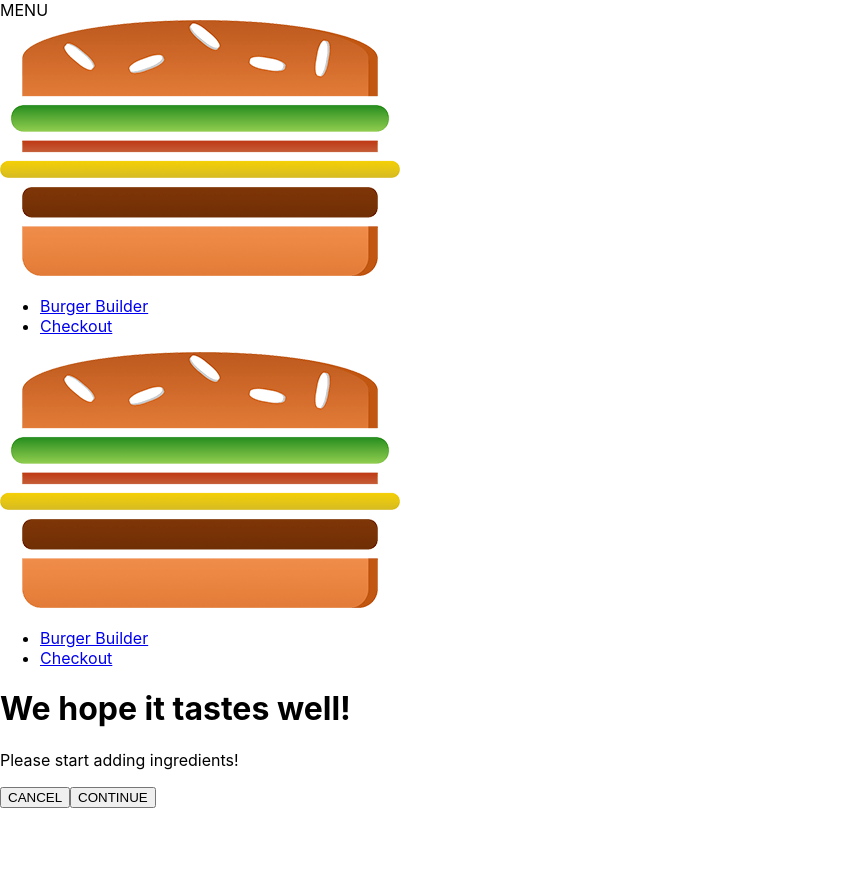
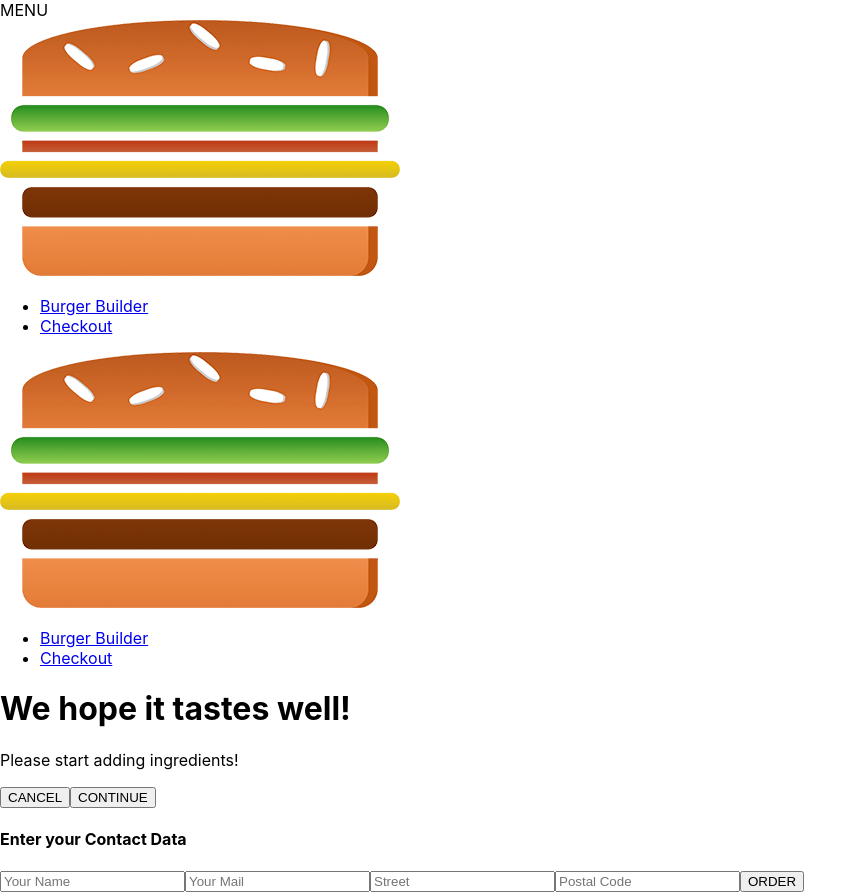
Before and after one commit to atm1504/ham-burger-react, a React app: page /checkout in a window 1280 px wide. Both pictures are taken after a click on the button "CONTINUE". Shown: the whole page, without its empty margins (0-867 px from the left). Before the commit the page ends 808 px from the top, so only its background shows below. Built offline with nearby package versions, Linux system fonts and the light colour scheme.

Commit message:
Add date to firebase

```diff
--- a/src/containers/BurgerBuilder/BurgerBuilder.js
+++ b/src/containers/BurgerBuilder/BurgerBuilder.js
@@ -107,34 +107,12 @@
 
     purchaseContinueHandler = () => {
         // alert("You are continuing")
-        // this.setState({ loading: true })
-        // const order = {
-        //     ingredients: this.state.ingredients,
-        //     price: this.state.totalPrice,
-        //     customer: {
-        //         name: "Amartya",
-        //         address: {
-        //             street: "Sahid shukummar saranni",
-        //             city: "Durgapur",
-        //             zipCode: "713212",
-        //             country: "India"
-        //         },
-        //         email: "test@test.com"
-        //     },
-        //     deliveryMethod: "COD"
-        // }
-        // axios.post("/orders.json", order)
-        //     .then(res => {
-        //         console.log(res)
-        //         this.setState({ loading: false, purchasing: false })
-        //     }).catch(err => {
-        //         console.log(err)
-        //         this.setState({ loading: false, purchasing: false })
-        //     })
+
         const queryParams = [];
         for (let i in this.state.ingredients) {
             queryParams.push(encodeURIComponent(i) + '=' + encodeURIComponent(this.state.ingredients[i]));
         }
+        queryParams.push('price=' + this.state.totalPrice)
         const queryString = queryParams.join('&');
         this.props.history.push({
             pathname: '/checkout',
--- a/src/containers/Checkout/Checkout.js
+++ b/src/containers/Checkout/Checkout.js
@@ -1,26 +1,36 @@
-import React, {Component} from 'react'
+import React, { Component } from 'react'
 
-import CheckoutSummary from '../../components/Order/CheckoutSummary/CheckoutSummary'
+import CheckoutSummary from '../../components/Order/CheckoutSummary/CheckoutSummary';
+
+import { Route } from "react-router-dom";
+import ContactData from './ContactData/ContactData';
 
 export default class Checkout extends Component {
     state = {
         ingredients: {
-            salad: 1,
-            meat: 1,
-            cheese: 1,
-            bacon: 1
-        }
+            salad: 0,
+            meat: 0,
+            cheese: 0,
+            bacon: 0
+        },
+        totalPrice: 0
     }
 
-    componentDidMount() {
+    componentWillMount() {
         const query = new URLSearchParams(this.props.location.search)
-        const  ingredients={}
-        for(let param of query.entries()){
-            ingredients[param[0]]= +param[1]
+        const ingredients = {}
+        let price = 0;
+        for (let param of query.entries()) {
+            if (param[0] === "price") {
+                price = param[1]
+            } else {
+                ingredients[param[0]] = +param[1]
+            }
+
         }
 
-         console.log("Iside checkout", ingredients)
-        this.setState({ingredients:ingredients})
+        console.log("Iside checkout", ingredients)
+        this.setState({ ingredients: ingredients, totalPrice: price })
     }
 
     checkoutCancelledHandler = () => {
@@ -36,7 +46,15 @@
         return (
             <div>
                 <CheckoutSummary ingredients={this.state.ingredients} checkoutCancelled={this.checkoutCancelledHandler}
-                                 checkoutContinued={this.checkoutContinuedHandler}/>
+                    checkoutContinued={this.checkoutContinuedHandler} />
+
+                <Route
+                    path={this.props.match.path + '/contact-data'}
+                    render={(props) => (<ContactData
+                        ingredients={this.state.ingredients}
+                        price={this.state.totalPrice}
+                        {...props} />)}
+                />
             </div>
         )
     }
--- /dev/null
+++ b/src/containers/Checkout/ContactData/ContactData.css
@@ -0,0 +1,19 @@
+.ContactData {
+  margin: 20px auto;
+  width: 80%;
+  text-align: center;
+  box-shadow: 0 2px 3px #ccc;
+  border: 1px solid #eee;
+  padding: 10px;
+  box-sizing: border-box;
+}
+
+.Input {
+  display: block;
+}
+
+@media (min-width: 600px) {
+  .ContactData {
+    width: 500px;
+  }
+}
--- /dev/null
+++ b/src/containers/Checkout/ContactData/ContactData.js
@@ -0,0 +1,73 @@
+import React, { Component } from 'react';
+import Button from '../../../components/UI/Button/Button';
+
+import classes from "./ContactData.css";
+import axios from "../../../axios-orders";
+
+import Spinner from '../../../components/UI/Spinner/Spinner';
+
+export default class ContactData extends Component {
+
+    state = {
+        name: '',
+        email: '',
+        address: {
+            street: '',
+            postalCode: ''
+        },
+        loading: false
+    }
+
+    orderHandler = (event) => {
+        event.preventDefault()
+        console.log(this.props.ingredients)
+        this.setState({ loading: true })
+        const order = {
+            ingredients: this.props.ingredients,
+            price: this.props.totalPrice,
+            customer: {
+                name: "Amartya",
+                address: {
+                    street: "Sahid shukummar saranni",
+                    city: "Durgapur",
+                    zipCode: "713212",
+                    country: "India"
+                },
+                email: "test@test.com"
+            },
+            deliveryMethod: "COD"
+        }
+        axios.post("/orders.json", order)
+            .then(res => {
+                console.log(res)
+                this.setState({ loading: false })
+                this.props.history.push("/")
+            }).catch(err => {
+                console.log(err)
+                this.setState({ loading: false })
+            })
+    }
+
+    render() {
+        let form = (
+            <form>
+                <input className={classes.Input} type="text" name="name" placeholder="Your Name" />
+                <input className={classes.Input} type="email" name="email" placeholder="Your Mail" />
+                <input className={classes.Input} type="text" name="street" placeholder="Street" />
+                <input className={classes.Input} type="text" name="postal" placeholder="Postal Code" />
+                <Button btnType="Success" clicked={this.orderHandler}>ORDER</Button>
+            </form>
+        );
+
+        if (this.state.loading) {
+            form = <Spinner />
+        }
+
+        return (
+            <div className={classes.ContactData}>
+                <h4>Enter your Contact Data</h4>
+                {form}
+            </div>
+        )
+    }
+}
```
Also changed, not shown: src/containers/Orders/Orders.js (added).
